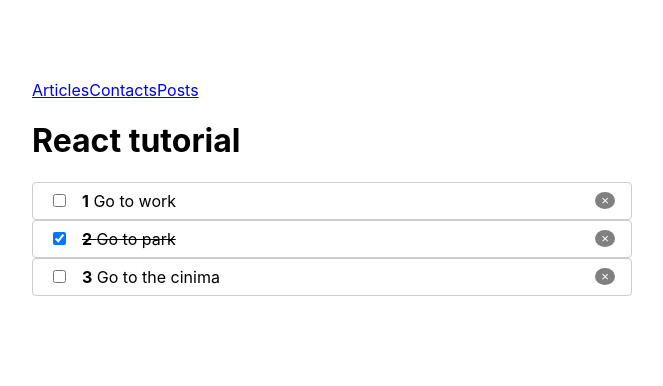
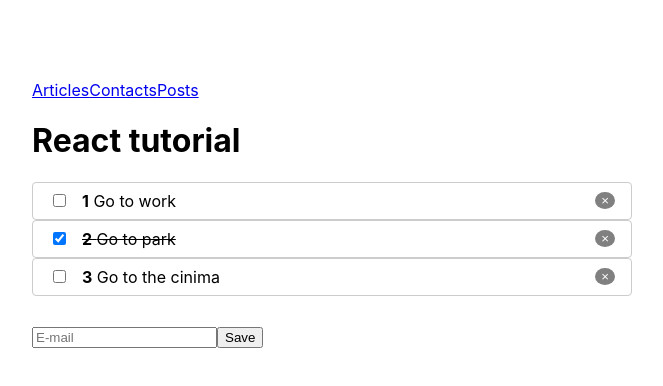
Before and after one commit to DygelnyyKirill/training-on-react.js, a React (Create React App) app: page / in a window 1280 px wide. Shown: the top 386 px of the page, without its empty margins (308-971 px from the left). Built offline with nearby package versions, Linux system fonts and the light colour scheme.

Commit message:
Forn-registration

```diff
--- a/src/App.js
+++ b/src/App.js
@@ -1,6 +1,7 @@
 import React, { Component } from 'react';
 import TodoList from './Todo/TodoList';
 import Header from './Header';
+import RegistrationForm from './RegistrationForm';
 
 
 function App() {
@@ -41,6 +42,7 @@
     <Header items={menu} />
     <h1>React tutorial</h1>
     <TodoList todos={todos} onToggle={toggleTodo}/>
+    <RegistrationForm />
   </div>
   );
 }
--- /dev/null
+++ b/src/RegistrationForm.js
@@ -0,0 +1,40 @@
+import React, { Component } from 'react';
+
+class RegistrationForm extends Component {
+    constructor(props) {
+        super(props);
+        this.state = {
+            email: ''
+        }
+        this.handleEmailChange = this.handleEmailChange.bind(this);
+        this.handleSubmit = this.handleSubmit.bind(this);
+
+    }
+
+    handleSubmit(e) {
+        e.preventDefault();
+        console.log('form is submitted. Email value is', this.state.email);
+    }
+
+    handleEmailChange(e) {
+        console.log('email was changed', e.target.value);
+
+        this.setState({email: e.target.value});
+    }
+
+    render() {
+        return (
+            <form className='form' onSubmit={this.handleSubmit}>
+                <input
+                    type='text'
+                    placeholder='E-mail'
+                    value={this.state.email}
+                    onChange={this.handleEmailChange}
+                />
+                <button>Save</button>
+            </form>
+        );
+    }
+}
+
+export default RegistrationForm;
--- a/src/Todo/TodoList.js
+++ b/src/Todo/TodoList.js
@@ -6,7 +6,7 @@
     ul: {
         listStyle: 'none',
         margin: 0,
-        padding: 0
+        padding: 0,
     }
 }
 
--- a/src/index.css
+++ b/src/index.css
@@ -29,3 +29,6 @@
 .done {
   text-decoration: line-through;
 }
+.form {
+  padding-top: 30px
+}
```
